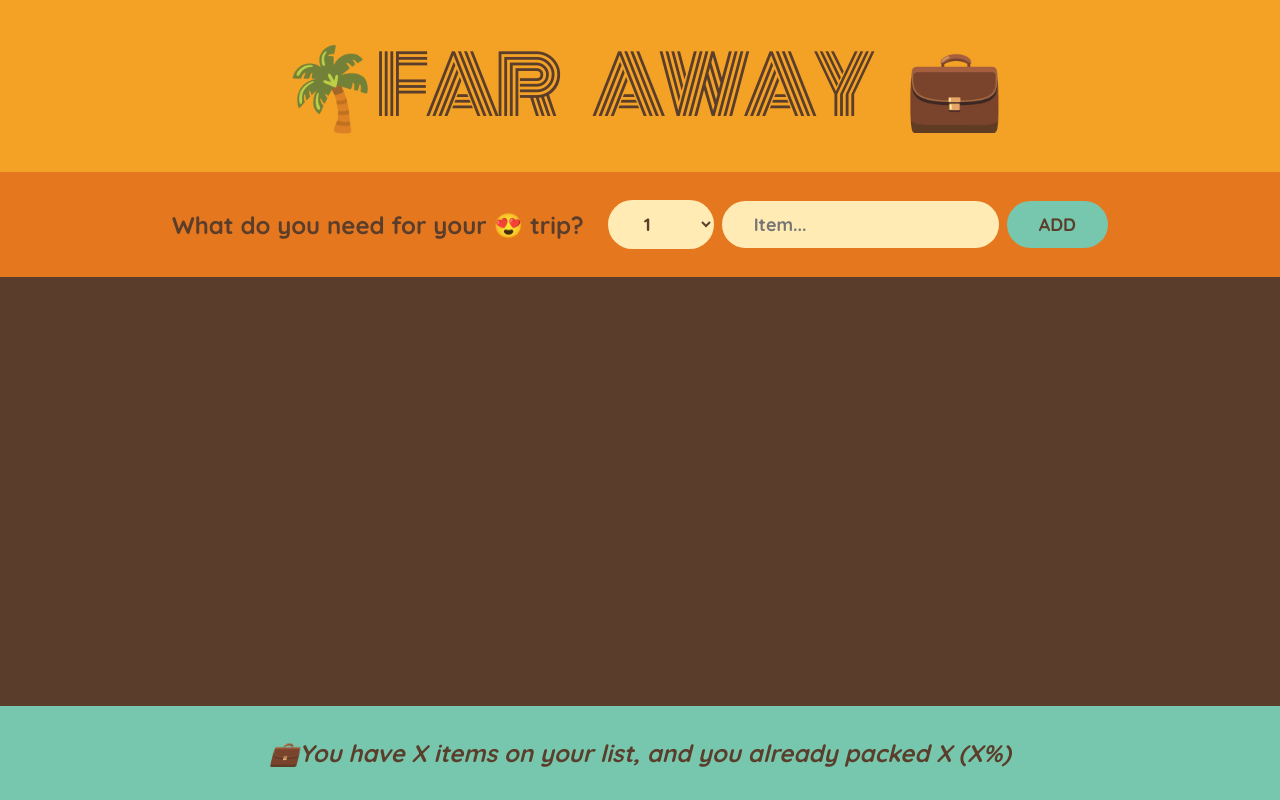
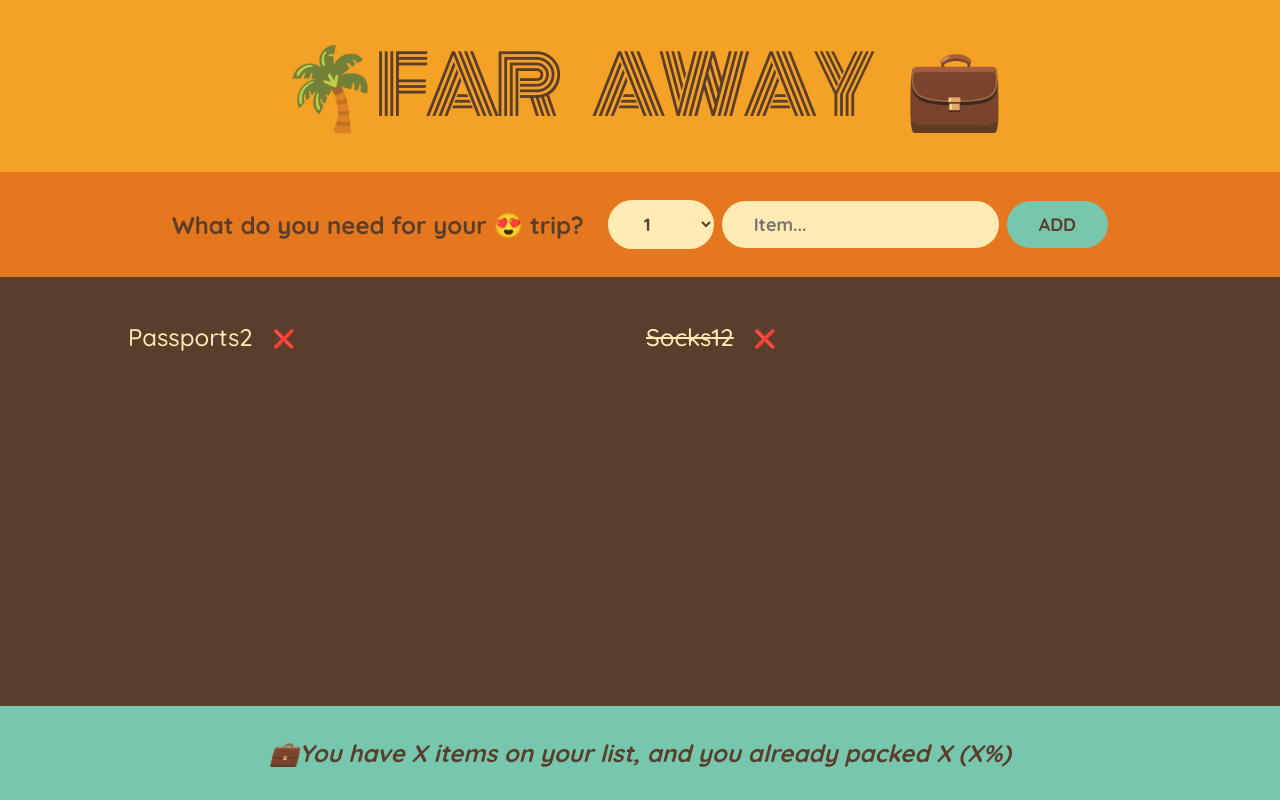
Before and after one commit to lukajincharadze/React-Travel-list, a React (Create React App) app: page / in a window 1280 px wide. Built offline with nearby package versions, Linux system fonts and the light colour scheme.

Commit message:
restarting chapter

```diff
--- a/src/App.js
+++ b/src/App.js
@@ -1,21 +1,16 @@
 import { useState } from "react";
 
+const initialItems = [
+  { id: 1, description: "Passports", quantity: 2, packed: false },
+  { id: 2, description: "Socks", quantity: 12, packed: true },
+];
+
 export default function App() {
-  const [items, setItems] = useState([]);
-
-  function handleAddItems(item) {
-    setItems((items) => [...items, item]);
-  }
-
-  function handleDeleteItem(id) {
-    setItems((items) => items.filter((item) => item.id !== id));
-  }
-
   return (
     <div className="app">
       <Logo />
-      <Form onAddItems={handleAddItems} />
-      <PackingList items={items} onDeleteItem={handleDeleteItem} />
+      <Form />
+      <PackingList />
       <Stats />
     </div>
   );
@@ -25,7 +20,7 @@ function Logo() {
   return <h1> 🌴Far Away 💼</h1>;
 }
 
-function Form({ onAddItems }) {
+function Form() {
   const [description, setDescription] = useState("");
   const [quantity, setQuantity] = useState(1);
 
@@ -36,8 +31,6 @@ function Form({ onAddItems }) {
 
     const newItem = { description, quantity, packed: false, id: Date.now() };
     console.log(newItem);
-
-    onAddItems(newItem);
 
     setDescription("");
     setQuantity(1);
@@ -67,26 +60,26 @@ function Form({ onAddItems }) {
   );
 }
 
-function PackingList({ items, onDeleteItem }) {
+function PackingList() {
   return (
     <div className="list">
       <ul>
-        {items.map((item) => (
-          <Item item={item} onDeleteItem={onDeleteItem} key={item.id} />
+        {initialItems.map((item) => (
+          <Item item={item} key={item.id} />
         ))}
       </ul>
     </div>
   );
 }
 
-function Item({ item, onDeleteItem }) {
+function Item({ item }) {
   return (
     <li>
       <span style={item.packed ? { textDecoration: "line-through" } : {}}>
         {item.description}
         {item.quantity}
       </span>
-      <button onClick={() => onDeleteItem(item.id)}>❌</button>
+      <button>❌</button>
     </li>
   );
 }
```
